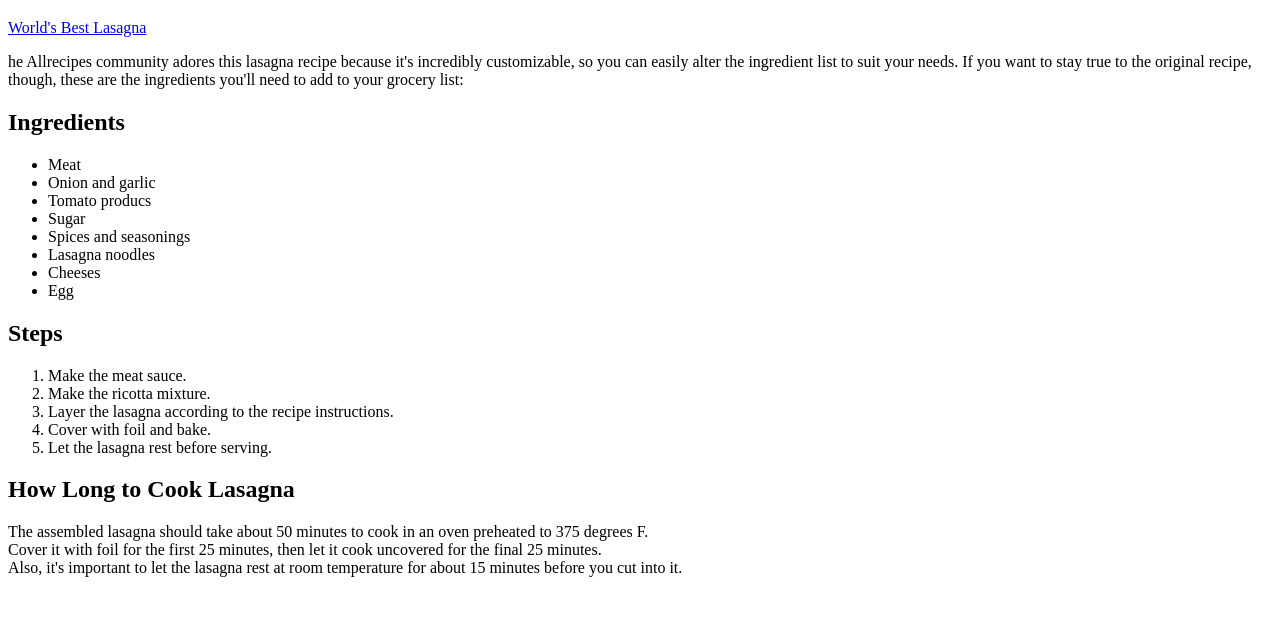
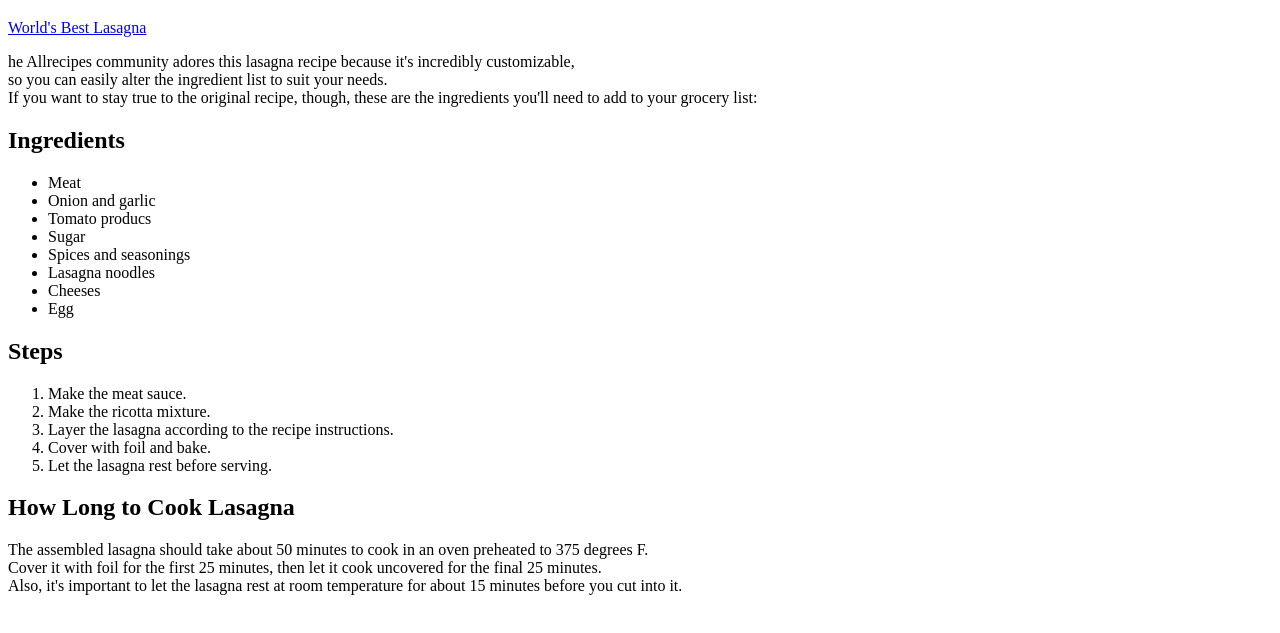
Before and after one commit to mmsg96/odin-recipes, a plain HTML site: page recipes/lasagna.html in a window 1280 px wide. Shown: the part 61-694 px from the top of the page. Drawn offline with Linux system fonts and the light colour scheme.

Commit message:
Adding line breaks for better formatting

```diff
--- a/recipes/lasagna.html
+++ b/recipes/lasagna.html
@@ -6,8 +6,8 @@
 <body>
     <h1>World's Best Lasagna</h1>
     <a href="https://www.allrecipes.com/recipe/23600/worlds-best-lasagna/">World's Best Lasagna</a>
-    <p> he Allrecipes community adores this lasagna recipe because it's incredibly customizable,
-        so you can easily alter the ingredient list to suit your needs.
+    <p> he Allrecipes community adores this lasagna recipe because it's incredibly customizable, <br>
+        so you can easily alter the ingredient list to suit your needs.  <br>
         If you want to stay true to the original recipe, though, these are the ingredients you'll need to add to your grocery list:
     </p>
 
```
